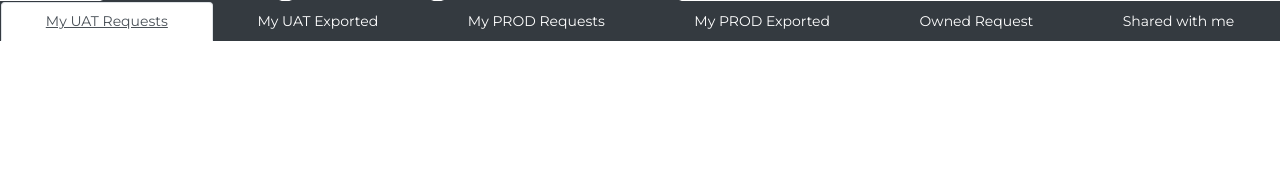
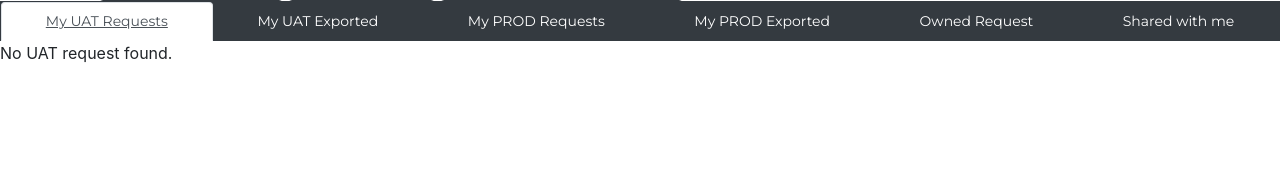
Before and after one commit to jaymaski/WebExportation, a CodeIgniter app: page /WebExportation/ in a window 1280 px wide. Shown: the part 110-300 px from the top of the page. Run offline with CodeIgniter, Linux system fonts and the light colour scheme; the visitor is signed in with stand-in values (Sample User, id 1); some libraries are stand-ins or nearby versions.

Commit message:
Updated my_requests

```diff
--- a/application/views/users/dashboards/my_uatrequests.php
+++ b/application/views/users/dashboards/my_uatrequests.php
@@ -46,4 +46,10 @@
 		<?php	}	?>
 	</div>
 </div>
-<?php 	} ?>
+<?php 	}
+		else{?>
+			<p>No UAT request found.</p>
+<?php		}
+
+
+ ?>
```
